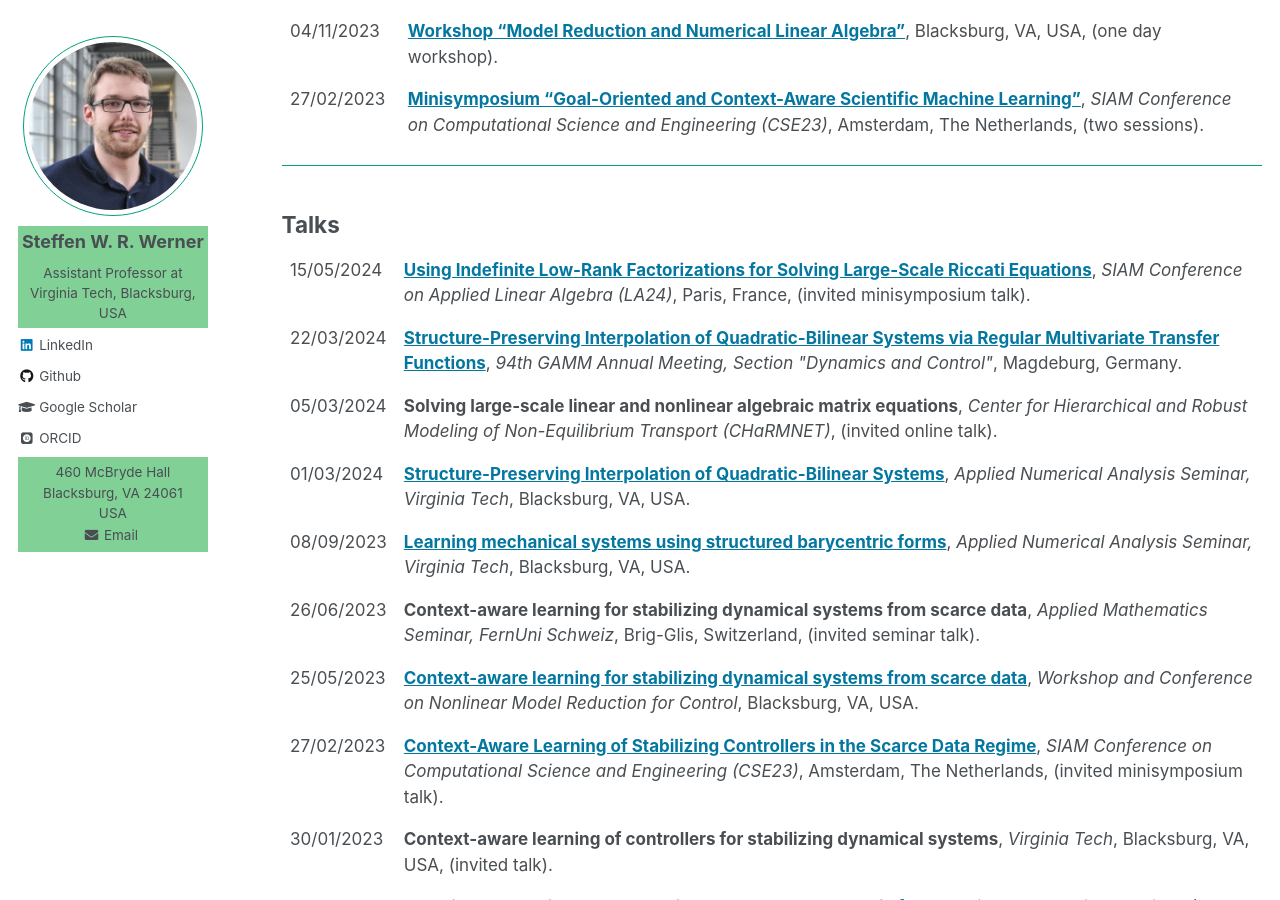
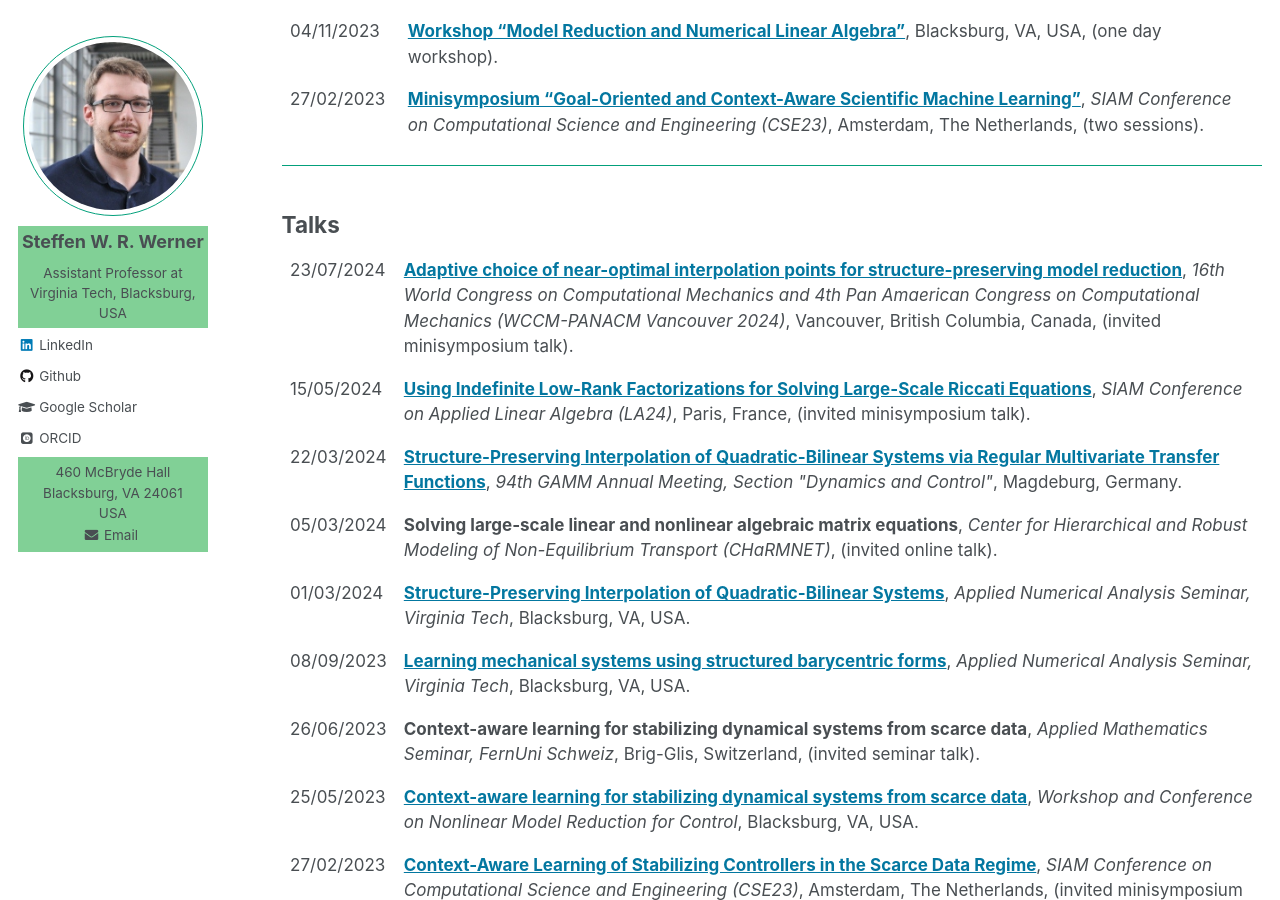
Before and after one commit to ninsteve/ninsteve.github.io, a Jekyll site: the page built from _pages/conferences.md, in a window 1280 px wide and 900 px high, scrolled down 887 px. Built offline with Jekyll 4.4.1, drawn with Linux system fonts in a browser that asks for light colours; nearby versions of some CDN libraries; some web fonts are replaced; some of the changed text lies outside the part shown.

Commit message:
Added new talk

```diff
--- a/_pages/conferences.md
+++ b/_pages/conferences.md
@@ -72,6 +72,18 @@ author_profile: true
 ## <a name="talks"></a>Talks ##
 
 <table class="eventtable">
+  <tr>
+    <td style="width:8%"> 23/07/2024 </td>
+    <td>
+    <strong><a target="blank_" href="https://storage.googleapis.com/usacm_static_shared/wccm2024/WCCM%20Program%20-%20Website.pdf">Adaptive
+    choice of near-optimal interpolation points for structure-preserving model
+    reduction</a></strong>,
+    <i>16th World Congress on Computational Mechanics and
+    4th Pan Amaerican Congress on Computational Mechanics
+    (WCCM-PANACM Vancouver 2024)</i>,
+    Vancouver, British Columbia, Canada, (invited minisymposium talk).<br>
+    </td>
+  </tr>
   <tr>
     <td style="width:8%"> 15/05/2024 </td>
     <td>
```
Also changed, not shown: other parts of _pages/conferences.md (+2 -2 lines).
